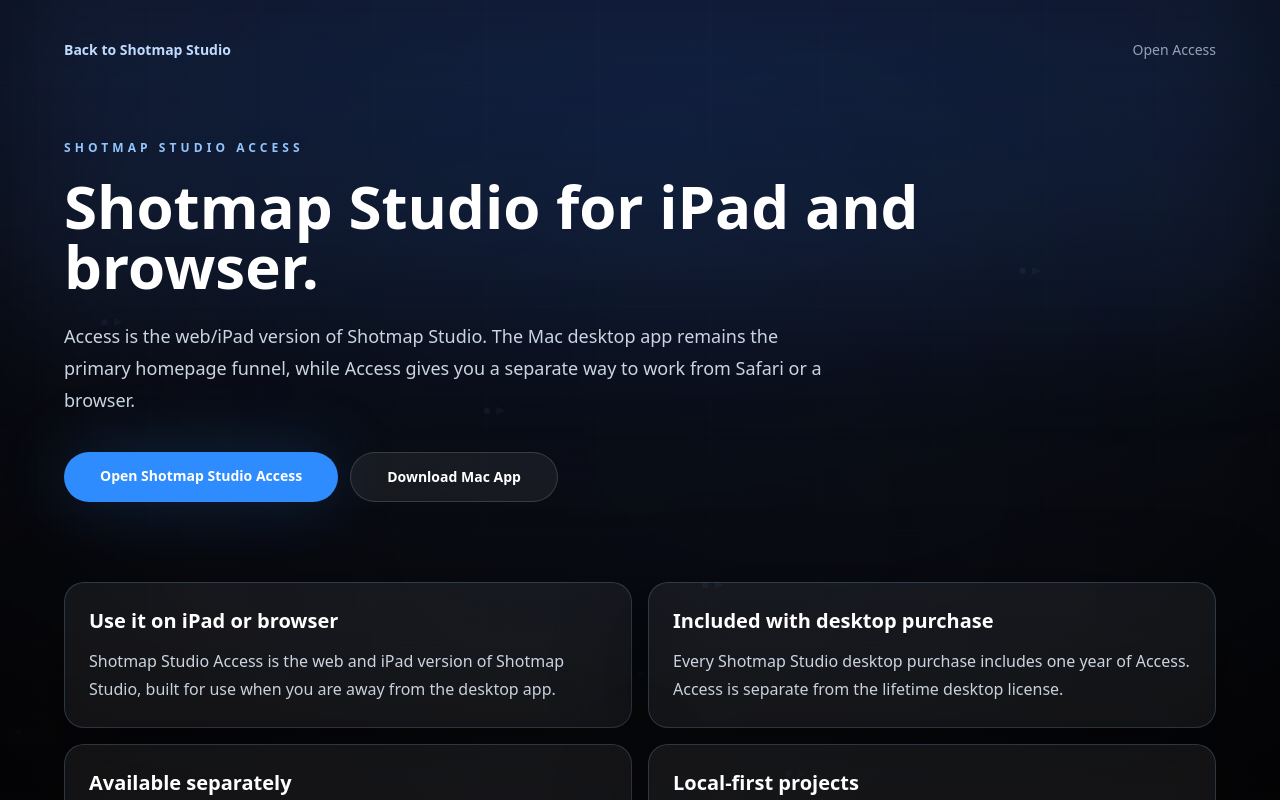
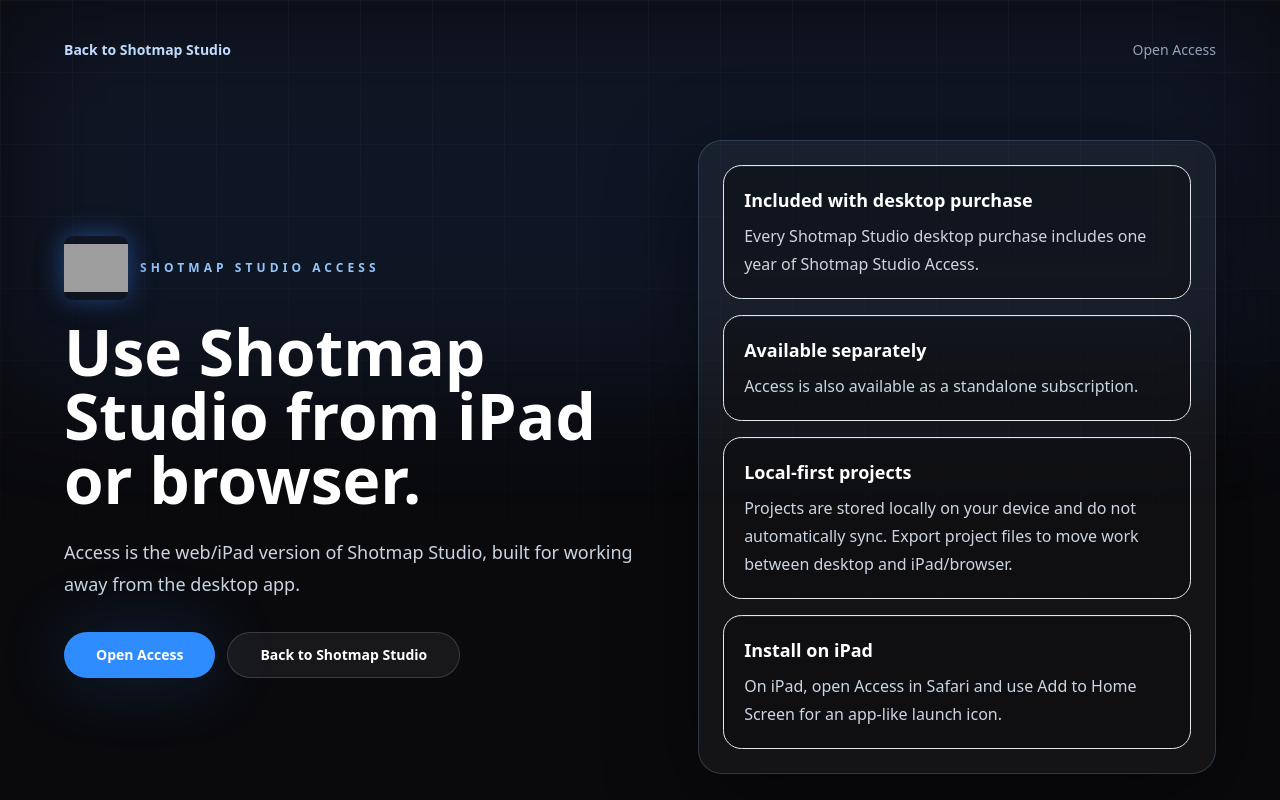
Before and after one commit to matigscr/shotmap-site, a Next.js app: page /access in a window 1280 px wide. Shown: the top 800 px of the page. Built offline with nearby package versions, Linux system fonts and the light colour scheme; grey boxes are pictures that could not be loaded.

Commit message:
Refine Access flow and homepage scroll

```diff
--- a/app/access/page.tsx
+++ b/app/access/page.tsx
@@ -1,26 +1,23 @@
+import Image from "next/image";
 import Link from "next/link";
 
 export const metadata = {
   title: "Shotmap Studio Access",
-  description: "Learn about Shotmap Studio Access for iPad and browser."
+  description: "Use Shotmap Studio from iPad or browser."
 };
 
 const details = [
   {
-    title: "Use it on iPad or browser",
-    body: "Shotmap Studio Access is the web and iPad version of Shotmap Studio, built for use when you are away from the desktop app."
-  },
-  {
     title: "Included with desktop purchase",
-    body: "Every Shotmap Studio desktop purchase includes one year of Access. Access is separate from the lifetime desktop license."
+    body: "Every Shotmap Studio desktop purchase includes one year of Shotmap Studio Access."
   },
   {
     title: "Available separately",
-    body: "Access is also available as a standalone subscription. Subscription purchase happens inside the Access app after email login and account-state check."
+    body: "Access is also available as a standalone subscription."
   },
   {
     title: "Local-first projects",
-    body: "Access projects are local-first in V1. There is no cloud sync in V1."
+    body: "Projects are stored locally on your device and do not automatically sync. Export project files to move work between desktop and iPad/browser."
   },
   {
     title: "Install on iPad",
@@ -30,9 +27,12 @@
 
 export default function AccessPage() {
   return (
-    <main className="relative z-10 min-h-screen overflow-hidden px-5 py-8 text-white sm:px-8 lg:py-10">
-      <div className="pointer-events-none absolute inset-x-0 top-0 h-80 bg-blue-500/10 blur-3xl" />
-      <div className="relative mx-auto max-w-6xl">
+    <main className="relative z-10 min-h-screen overflow-hidden bg-[#0a0a0d] px-5 py-8 text-white sm:px-8 lg:py-10">
+      <div className="cinematic-grid pointer-events-none absolute inset-0 opacity-45" />
+      <div className="pointer-events-none absolute inset-x-0 top-0 h-96 bg-blue-500/10 blur-3xl" />
+      <div className="pointer-events-none absolute left-1/2 top-24 h-[28rem] w-[28rem] -translate-x-1/2 rounded-[50%] bg-blue-400/12 blur-[150px]" />
+
+      <div className="relative mx-auto flex min-h-[calc(100vh-5rem)] max-w-6xl flex-col">
         <nav className="flex items-center justify-between gap-4 text-sm">
           <Link href="/" className="font-semibold text-blue-200 transition hover:text-white">
             Back to Shotmap Studio
@@ -45,42 +45,66 @@
           </a>
         </nav>
 
-        <section className="py-16 sm:py-20">
+        <section className="grid flex-1 items-center gap-8 py-14 sm:py-16 lg:grid-cols-[1fr_0.86fr] lg:py-20">
+          <div className="text-center lg:text-left">
+            <div className="mb-5 flex flex-col items-center gap-3 text-center lg:flex-row lg:items-center lg:text-left">
+              <div className="relative shrink-0">
+                <div className="absolute left-1/2 top-1/2 h-20 w-24 -translate-x-1/2 -translate-y-1/2 rounded-[50%] bg-blue-400/28 blur-2xl" />
+                <div className="relative h-16 w-16 overflow-hidden rounded-[0.55rem] shadow-[0_0_26px_rgba(59,130,246,0.50),0_14px_30px_rgba(0,0,0,0.42)]">
+                  <Image
+                    src="/shotmap-app-icon.png"
+                    alt="Shotmap Studio"
+                    width={64}
+                    height={64}
+                    priority
+                    sizes="64px"
+                    className="h-full w-full object-contain"
+                    draggable={false}
+                  />
+                </div>
+              </div>
               <p className="text-xs font-semibold uppercase tracking-[0.34em] text-blue-300">
                 Shotmap Studio Access
               </p>
-          <h1 className="mt-5 max-w-4xl text-5xl font-semibold leading-none text-white sm:text-6xl">
-            Shotmap Studio for iPad and browser.
+            </div>
+            <h1 className="mx-auto mt-5 max-w-4xl lg:mx-0 text-[2.6rem] font-semibold leading-[0.98] text-white sm:text-6xl lg:text-[4rem]">
+              Use Shotmap Studio from iPad or browser.
             </h1>
-          <p className="mt-6 max-w-3xl text-lg leading-8 text-slate-300">
-            Access is the web/iPad version of Shotmap Studio. The Mac desktop app remains the primary homepage funnel, while Access gives you a separate way to work from Safari or a browser.
+            <p className="mx-auto mt-6 max-w-2xl lg:mx-0 text-base leading-7 text-slate-300 sm:text-lg sm:leading-8">
+              Access is the web/iPad version of Shotmap Studio, built for working away from the desktop app.
             </p>
-          <div className="mt-9 flex flex-col gap-3 sm:flex-row">
+            <div className="mt-8 flex flex-col justify-center gap-3 sm:flex-row lg:justify-start">
               <a
                 href="https://access.shotmapstudio.com"
-              className="inline-flex justify-center rounded-full bg-electric px-9 py-3.5 text-sm font-semibold text-white shadow-glow transition hover:bg-blue-400"
+                className="inline-flex min-h-[46px] items-center justify-center rounded-full bg-electric px-8 py-3 text-sm font-semibold text-white shadow-glow transition hover:bg-blue-400"
               >
-              Open Shotmap Studio Access
+                Open Access
               </a>
               <Link
-              href="/download"
-              className="inline-flex justify-center rounded-full border border-white/15 bg-white/[0.06] px-9 py-3.5 text-sm font-semibold text-white transition hover:border-blue-300/60 hover:bg-white/12"
+                href="/"
+                className="inline-flex min-h-[46px] items-center justify-center rounded-full border border-white/15 bg-white/[0.06] px-8 py-3 text-sm font-semibold text-white transition hover:border-blue-300/60 hover:bg-white/12"
               >
-              Download Mac App
+                Back to Shotmap Studio
               </Link>
             </div>
-        </section>
+          </div>
 
-        <section className="grid gap-4 pb-20 md:grid-cols-2">
+          <div className="relative rounded-[1.5rem] border border-blue-300/20 bg-white/[0.045] p-5 shadow-cinematic sm:p-6">
+            <div className="pointer-events-none absolute inset-x-8 top-0 h-24 rounded-[50%] bg-blue-400/12 blur-3xl" />
+            <div className="relative space-y-4">
               {details.map((detail) => (
                 <article
                   key={detail.title}
-              className="rounded-[1.25rem] border border-blue-300/20 bg-white/[0.06] p-6 shadow-cinematic"
+                  className="rounded-[1.15rem] border border-blue-300/18 bg-[#0a0a0d]/45 p-5 shadow-[inset_0_1px_0_rgba(147,197,253,0.10)]"
                 >
-              <h2 className="text-xl font-semibold text-white">{detail.title}</h2>
-              <p className="mt-3 text-base leading-7 text-slate-300">{detail.body}</p>
+                  <h2 className="text-lg font-semibold text-white">{detail.title}</h2>
+                  <p className="mt-2 text-sm leading-6 text-slate-300 sm:text-base sm:leading-7">
+                    {detail.body}
+                  </p>
                 </article>
               ))}
+            </div>
+          </div>
         </section>
       </div>
     </main>
--- a/app/page.tsx
+++ b/app/page.tsx
@@ -13,14 +13,22 @@
   return (
     <main className="relative z-10 min-h-screen text-white">
       <Hero />
+      <section className="relative z-20 border-y border-white/10 bg-white/[0.025] px-5 py-3 text-center sm:px-8">
+        <a
+          href="/access"
+          className="inline-flex max-w-full items-center justify-center rounded-full border border-blue-300/20 bg-blue-400/[0.06] px-4 py-2 text-sm font-medium text-slate-300 transition hover:border-blue-300/45 hover:bg-blue-400/[0.10] hover:text-blue-100"
+        >
+          <span className="whitespace-nowrap">Using iPad or browser? <span className="text-blue-200">Learn about Shotmap Studio Access -&gt;</span></span>
+        </a>
+      </section>
       <CredibilityStrip />
       <UseCases />
       <HorizontalProcess />
       <Differentiator />
       <OutputFeature />
       <Workflow />
+      <AccessSection />
       <FinalCTA />
-      <AccessSection />
       <Footer />
     </main>
   );
--- a/components/AccessSection.tsx
+++ b/components/AccessSection.tsx
@@ -2,31 +2,31 @@
 
 export function AccessSection() {
   return (
-    <section className="relative z-30 px-5 pb-16 sm:px-8 sm:pb-24">
-      <div className="mx-auto grid max-w-6xl gap-8 rounded-[1.5rem] border border-blue-300/20 bg-white/[0.05] p-6 shadow-cinematic sm:p-8 lg:grid-cols-[1fr_auto] lg:items-center">
+    <section className="relative z-30 px-5 pb-6 pt-4 sm:px-8 sm:pb-8 sm:pt-6">
+      <div className="mx-auto grid max-w-6xl gap-5 rounded-[1.25rem] border border-blue-300/16 bg-white/[0.035] p-5 shadow-cinematic sm:p-6 lg:grid-cols-[1fr_auto] lg:items-center">
         <div>
-          <p className="text-xs font-semibold uppercase tracking-[0.3em] text-blue-300">
+          <p className="text-[0.68rem] font-semibold uppercase tracking-[0.28em] text-blue-300">
             Shotmap Studio Access
           </p>
-          <h2 className="mt-4 text-3xl font-semibold leading-tight text-white sm:text-4xl">
+          <h2 className="mt-3 text-2xl font-semibold leading-tight text-white sm:text-3xl">
             Use Shotmap Studio from iPad or browser.
           </h2>
-          <p className="mt-4 max-w-3xl text-base leading-7 text-slate-300">
-            Access is the web and iPad version of Shotmap Studio. Desktop remains the primary app, and every desktop purchase includes one year of Access.
+          <p className="mt-3 max-w-2xl text-sm leading-6 text-slate-300 sm:text-base">
+            Included for one year with every desktop purchase. Also available separately.
           </p>
         </div>
-        <div className="flex flex-col gap-3 sm:flex-row lg:flex-col">
-          <a
-            href="https://access.shotmapstudio.com"
-            className="inline-flex min-h-[46px] items-center justify-center rounded-full bg-electric px-7 py-3 text-sm font-semibold text-white shadow-glow transition hover:bg-blue-400"
-          >
-            Open Shotmap Studio Access
-          </a>
+        <div className="flex flex-col gap-2 sm:flex-row lg:justify-end">
           <Link
             href="/access"
-            className="inline-flex min-h-[46px] items-center justify-center rounded-full border border-blue-300/35 bg-blue-400/10 px-7 py-3 text-sm font-semibold text-blue-100 transition hover:border-blue-300/70 hover:bg-blue-400/18"
+            className="inline-flex min-h-[40px] items-center justify-center rounded-full border border-blue-300/30 bg-blue-400/8 px-5 py-2.5 text-sm font-semibold text-blue-100 transition hover:border-blue-300/55 hover:bg-blue-400/14"
           >
             Learn About Access
+          </Link>
+          <Link
+            href="/access"
+            className="inline-flex min-h-[40px] items-center justify-center rounded-full border border-white/12 bg-white/[0.03] px-5 py-2.5 text-sm font-semibold text-slate-300 transition hover:border-blue-300/35 hover:text-blue-100"
+          >
+            Open Access
           </Link>
         </div>
       </div>
--- a/components/Hero.tsx
+++ b/components/Hero.tsx
@@ -25,18 +25,18 @@
     >
       <motion.div
         style={{ y: gridY }}
-        className="cinematic-grid absolute inset-0 opacity-65 will-change-transform"
+        className="cinematic-grid pointer-events-none absolute inset-0 opacity-65 will-change-transform"
       />
-      <div className="absolute inset-x-0 top-0 h-40 bg-gradient-to-b from-blue-500/10 to-transparent" />
-      <div className="relative mx-auto grid w-full max-w-7xl items-center gap-10 lg:grid-cols-[0.95fr_1.05fr]">
-        <div className="text-center lg:text-left">
+      <div className="pointer-events-none absolute inset-x-0 top-0 h-40 bg-gradient-to-b from-blue-500/10 to-transparent" />
+      <div className="relative z-10 mx-auto grid w-full max-w-7xl items-center gap-10 lg:grid-cols-[0.95fr_1.05fr]">
+        <div className="relative z-20 text-center lg:text-left">
           <motion.div
             className="relative mb-4 flex justify-center sm:mb-5 lg:justify-start"
             initial={{ opacity: 0, y: 18 }}
             animate={{ opacity: 1, y: 0 }}
             transition={{ duration: 0.7 }}
           >
-            <div className="absolute left-1/2 top-1/2 h-32 w-40 sm:h-40 sm:w-52 -translate-x-1/2 -translate-y-1/2 rounded-[50%] bg-blue-400/30 blur-3xl lg:left-[4.625rem] lg:translate-x-0" />
+            <div className="pointer-events-none absolute left-1/2 top-1/2 h-32 w-40 sm:h-40 sm:w-52 -translate-x-1/2 -translate-y-1/2 rounded-[50%] bg-blue-400/30 blur-3xl lg:left-[4.625rem] lg:translate-x-0" />
             <div className="relative h-[6.5rem] w-[6.5rem] sm:h-[9.25rem] sm:w-[9.25rem] overflow-hidden rounded-[1.3rem] shadow-[0_0_34px_rgba(59,130,246,0.54),0_18px_38px_rgba(0,0,0,0.48)]">
               <Image
                 src="/shotmap-app-icon.png"
@@ -51,7 +51,7 @@
             </div>
           </motion.div>
           <motion.h1
-            className="mx-auto max-w-5xl text-[2.62rem] font-semibold leading-[0.98] tracking-normal text-white sm:text-6xl lg:text-7xl"
+            className="mx-auto max-w-5xl text-[2.62rem] font-semibold leading-[0.98] tracking-normal text-white sm:text-6xl lg:text-[3.9rem] xl:text-[4rem]"
             initial={{ opacity: 0, y: 24 }}
             animate={{ opacity: 1, y: 0 }}
             transition={{ duration: 0.85, delay: 0.05 }}
@@ -67,7 +67,7 @@
             Built for production - from multicam studio shows to narrative and reality.
           </motion.p>
           <motion.div
-            className="mt-7 flex flex-col items-center justify-center gap-3 sm:mt-9 lg:items-start"
+            className="relative z-30 mt-7 flex flex-col items-center justify-center gap-3 sm:mt-9 lg:items-start"
             initial={{ opacity: 0, y: 24 }}
             animate={{ opacity: 1, y: 0 }}
             transition={{ duration: 0.85, delay: 0.26 }}
@@ -85,19 +85,13 @@
                 Purchase License
               </a>
             </div>
-            <a
-              href="https://access.shotmapstudio.com"
-              className="inline-flex max-w-full items-center justify-center rounded-full border border-white/12 bg-white/[0.03] px-4 py-2.5 text-center text-xs font-medium leading-5 text-slate-400 transition hover:border-blue-300/35 hover:bg-blue-400/[0.07] hover:text-blue-100"
-            >
-              Want iPad/browser access? <span className="ml-1 text-blue-200">Shotmap Studio Access -&gt;</span>
-            </a>
           </motion.div>
         </div>
         <motion.div
           initial={{ opacity: 0, scale: 0.96, y: 28 }}
           animate={{ opacity: 1, scale: 1, y: 0 }}
           transition={{ duration: 0.95, delay: 0.18, ease: [0.22, 1, 0.36, 1] }}
-          className="relative self-start pt-0 sm:pt-1"
+          className="pointer-events-none relative z-0 self-start pt-0 sm:pt-1"
         >
           <motion.div
             style={{ y: exportY }}
@@ -108,7 +102,7 @@
               transition={{ duration: 10, repeat: Infinity, ease: "easeInOut" }}
               className="relative will-change-transform"
             >
-              <div className="absolute left-1/2 top-1/2 h-[82%] w-[68%] -translate-x-1/2 -translate-y-1/2 rounded-[50%] bg-blue-400/16 blur-3xl" />
+              <div className="pointer-events-none absolute left-1/2 top-1/2 h-[82%] w-[68%] -translate-x-1/2 -translate-y-1/2 rounded-[50%] bg-blue-400/16 blur-3xl" />
               <ProductPlaceholder
                 label="FINAL_EXPORT_PLACEHOLDER"
                 variant="export"
--- a/components/Workflow.tsx
+++ b/components/Workflow.tsx
@@ -9,7 +9,7 @@
 
 export function Workflow() {
   return (
-    <section className="render-contained relative z-20 bg-white/[0.014] px-5 pb-10 pt-3 sm:px-8 sm:pt-4 lg:-mt-[135vh]">
+    <section className="render-contained relative z-20 bg-white/[0.014] px-5 pb-10 pt-10 sm:px-8 sm:pt-14 lg:pt-16">
       <div className="mx-auto max-w-4xl text-center">
         <h2
           className="text-4xl font-semibold leading-tight !text-white [text-shadow:0_0_24px_rgba(255,255,255,0.08)] sm:text-5xl"
```
Also changed, not shown: components/FinalCTA.tsx (+26 -28 lines), components/HorizontalProcess.tsx (+26 -96 lines). Lines whose indentation alone changed are shown as unchanged.
